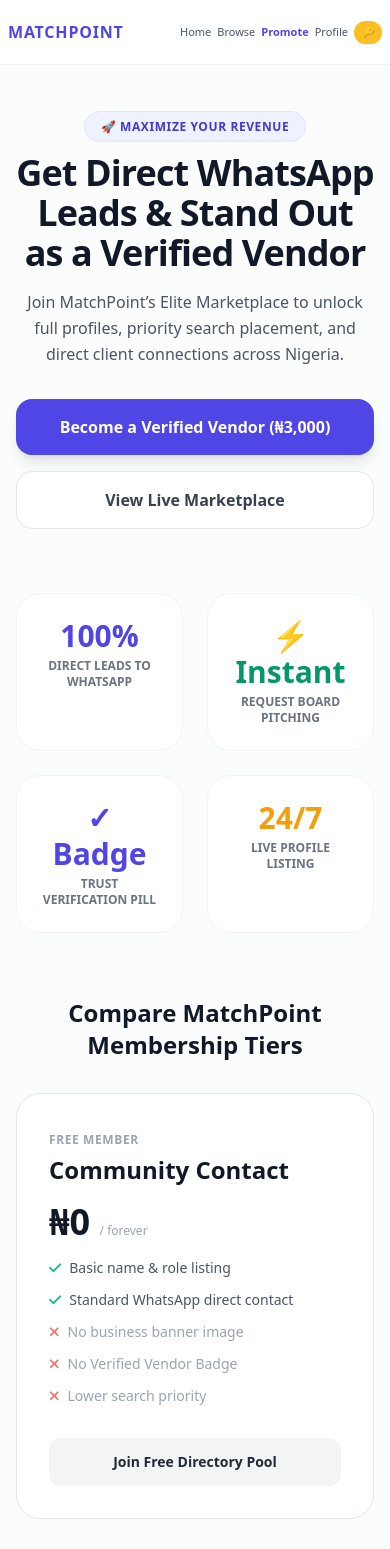
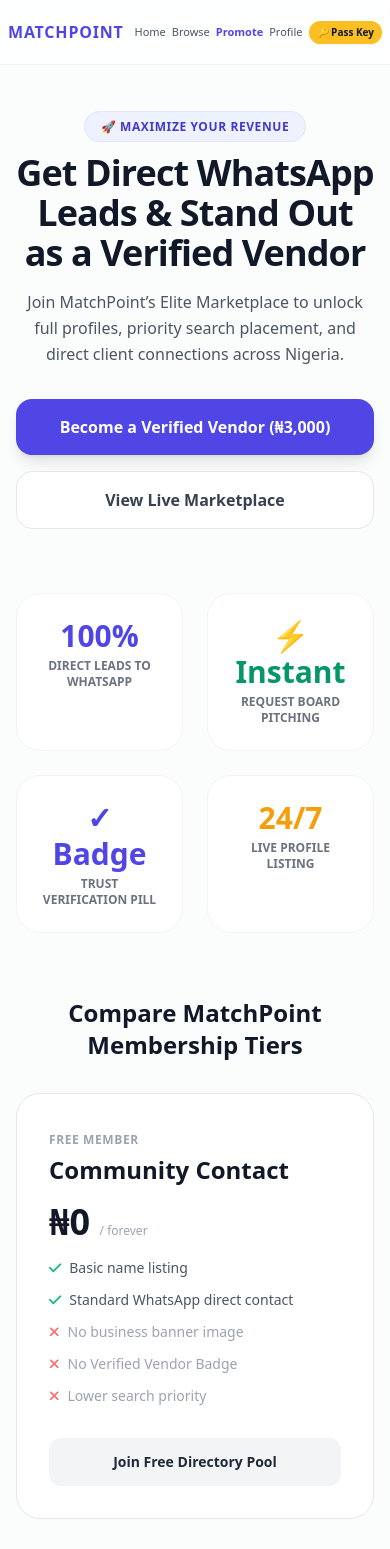
Before and after one commit to oluwaseundavid773-hub/matchpoint, a website: page www/promote.html in a window 390 px wide. Shown: the top 1549 px of the page. Drawn offline with nearby package versions, Linux system fonts and the light colour scheme.

```diff
--- a/www/promote.html
+++ b/www/promote.html
@@ -11,7 +11,7 @@
 </head>
 <body class="bg-gray-50/50 text-gray-800 font-sans antialiased min-h-screen flex flex-col selection:bg-indigo-500 selection:text-white">
 
-   <!-- Navigation Header with Glassmorphism -->
+    <!-- Navigation Header with Mobile-Optimized Layout -->
 <header class="bg-white/80 backdrop-blur-md border-b border-gray-100 sticky top-0 z-50 transition-all">
   <div class="max-w-7xl mx-auto px-2 sm:px-6 lg:px-8 h-16 flex items-center justify-between gap-1">
 
@@ -32,13 +32,12 @@
 
       <!-- Enter Pass Key Button -->
       <button onclick="openPassKeyModal()" class="bg-amber-400 hover:bg-amber-500 text-gray-900 text-[10px] sm:text-sm font-bold px-2 py-1 sm:px-4 sm:py-2 rounded-xl shadow-sm transition flex items-center gap-1 cursor-pointer shrink-0">
-        🔑 <span class="hidden xs:inline">Pass Key</span>
+        🔑 Pass Key
       </button>
     </div>
 
   </div>
 </header>
-
 
     <main class="flex-grow max-w-7xl mx-auto px-4 sm:px-6 lg:px-8 py-12 w-full">
 
@@ -95,7 +94,7 @@
                         <h3 class="text-2xl font-black text-gray-900 mt-1">Community Contact</h3>
                         <p class="text-4xl font-black text-gray-900 my-4">₦0 <span class="text-xs font-medium text-gray-400">/ forever</span></p>
                         <ul class="space-y-3 text-sm text-gray-600 mb-8">
-                            <li class="flex items-center gap-2"><i class="fa-solid fa-check text-emerald-500"></i> Basic name & role listing</li>
+                            <li class="flex items-center gap-2"><i class="fa-solid fa-check text-emerald-500"></i> Basic name listing</li>
                             <li class="flex items-center gap-2"><i class="fa-solid fa-check text-emerald-500"></i> Standard WhatsApp direct contact</li>
                             <li class="flex items-center text-gray-400 gap-2"><i class="fa-solid fa-xmark text-red-400"></i> No business banner image</li>
                             <li class="flex items-center text-gray-400 gap-2"><i class="fa-solid fa-xmark text-red-400"></i> No Verified Vendor Badge</li>
```
